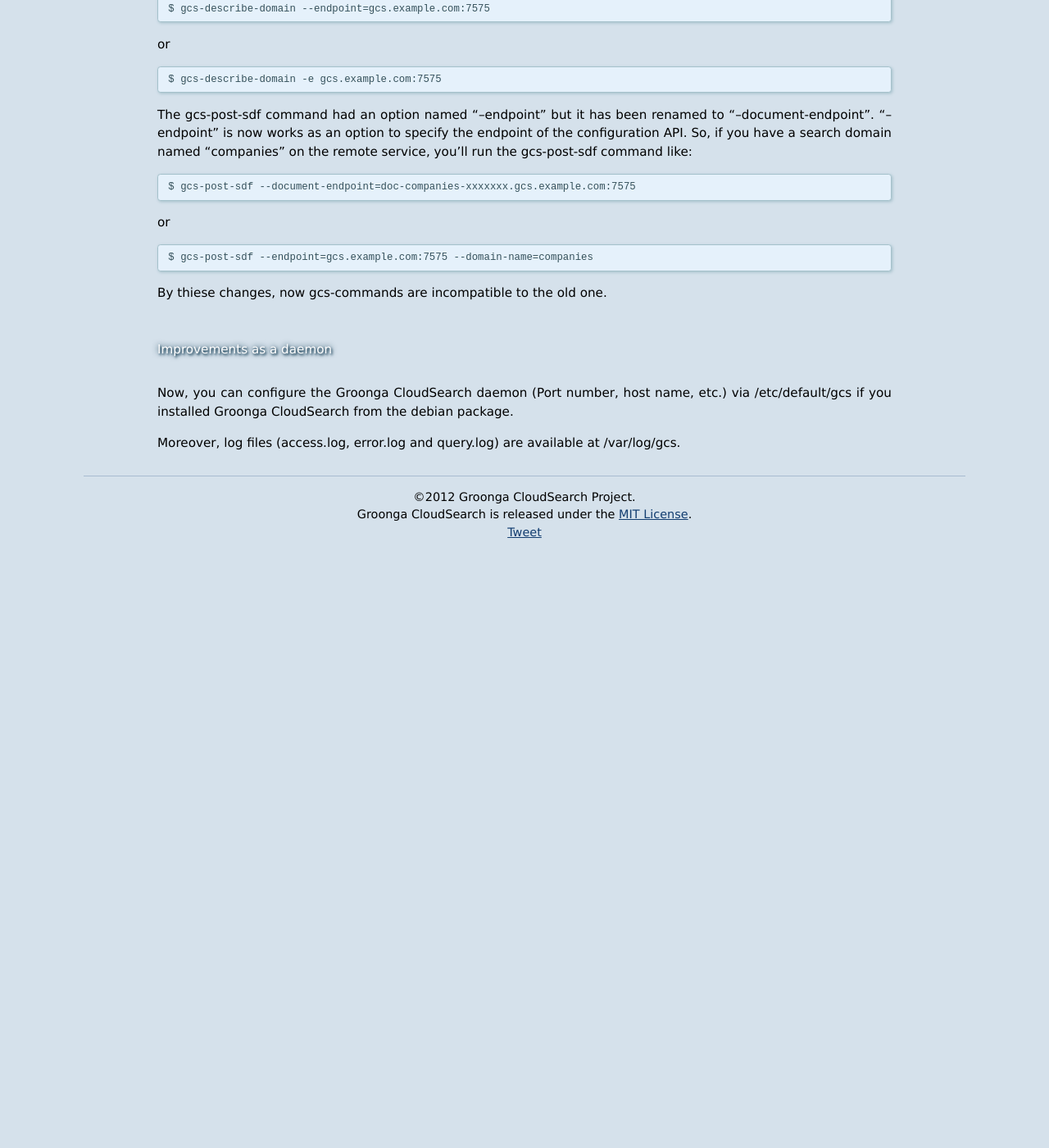
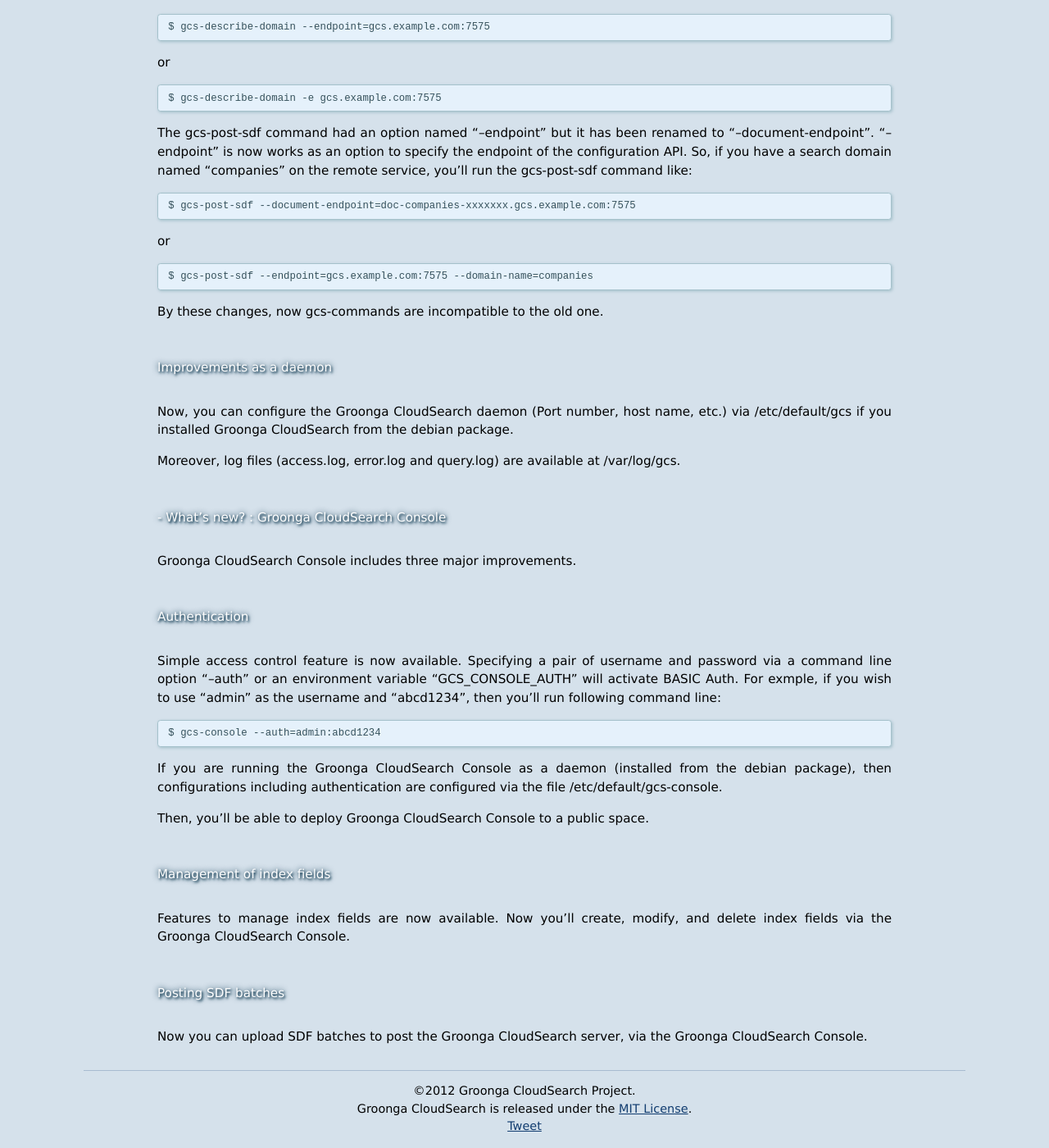
Before and after one commit to groonga/gcs.groonga.org, a Jekyll site: the page built from _posts/2012-11-29-1.4.0-release.md, in a window 1280 px wide and 1400 px high, scrolled down 945 px. Shown: the whole window at 82% size. Built offline with Jekyll 4.4.1, drawn with Linux system fonts in a browser that asks for light colours; comment, search, counter and statistics services are not loaded; before the commit the page ends 1621 px from its top, so only the background shows below that; some of the changed text lies outside the part shown.

Commit message:
Update release notes of gcs-console

```diff
--- a/_posts/2012-11-29-1.4.0-release.md
+++ b/_posts/2012-11-29-1.4.0-release.md
@@ -4,23 +4,31 @@
 description: We've shipped Groonga CloudSearch version 1.4.0 and Groonga CloudSearch Console 1.1.0. New features come with the release!
 ---
 
-Today, we've shipped Groonga CloudSearch version 1.4.0 and Groonga CloudSearch Console 1.1.0.
-You can download the packages and read the tutorial on [the home page of this project site](/).
+Today, we've shipped Groonga CloudSearch version 1.4.0 and Groonga CloudSearch
+Console 1.1.0. You can download the packages and read the tutorial on
+[the home page of this project site](/).
 
-### What's new?
+### What's new? : Groonga CloudSearch
 
-This release includes following two topics.
+Groonga CloudSearch 1.4.0 includes following two topics.
 
-### Better compatibility to the Amazon CloudSearch
+#### Better compatibility to the Amazon CloudSearch
 
- * Search results are now sortable by "rank" option. Currently, only simple sort is supported. Custom rank expressions are not available yet.
- * Number of searchable documents is returned as a part of response from DescribeDomains.
- * "Arn" is now returned as part of domain statuses.
- * Error responses for CreateDomain, DeleteDomain, and DescribeDomains are now more compatible.
+ * Search results are now sortable by "rank" option. Currently, only simple
+   sort is supported. Custom rank expressions are not available yet.
+ * Number of searchable documents is returned as a part of response from
+   DescribeDomains.
+ * "Arn" is now returned as a part of domain statuses.
+ * Responses for CreateDomain, DeleteDomain, DescribeDomains, DefineIndexField,
+   DeleteIndexField, and DescribeIndexFields are now more compatible.
 
 #### CLI tools improvements
 
-Now Groonga CloudSearch CLI (Command Line Interface) tools accept "-e" (or "--endpoint") option to specify the endpoint of the configuration API. For example, if your remote Groonga CloudSearch server is accessible with the URI "http://gcs.example.com:7575/", then you'll run the gcs-describe-domain command like:
+Now Groonga CloudSearch CLI (Command Line Interface) tools accept "-e" (or
+"--endpoint") option to specify the endpoint of the configuration API.
+For example, if your remote Groonga CloudSearch server is accessible with the
+URI "http://gcs.example.com:7575/", then you'll run the gcs-describe-domain
+command like:
 
     $ gcs-describe-domain --endpoint=gcs.example.com:7575
 
@@ -36,10 +48,43 @@
 
     $ gcs-post-sdf --endpoint=gcs.example.com:7575 --domain-name=companies
 
-By thiese changes, now gcs-commands are incompatible to the old one.
+By these changes, now gcs-commands are incompatible to the old one.
 
 #### Improvements as a daemon
 
-Now, you can configure the Groonga CloudSearch daemon (Port number, host name, etc.) via /etc/default/gcs if you installed Groonga CloudSearch from the debian package.
+Now, you can configure the Groonga CloudSearch daemon (Port number, host name,
+etc.) via /etc/default/gcs if you installed Groonga CloudSearch from the debian
+package.
 
-Moreover, log files (access.log, error.log and query.log) are available at /var/log/gcs.
+Moreover, log files (access.log, error.log and query.log) are available at
+/var/log/gcs.
+
+
+### What's new? : Groonga CloudSearch Console
+
+Groonga CloudSearch Console includes three major improvements.
+
+#### Authentication
+
+Simple access control feature is now available. Specifying a pair of username
+and password via a command line option "--auth" or an environment variable
+"GCS_CONSOLE_AUTH" will activate BASIC Auth. For exmple, if you wish to use
+"admin" as the username and "abcd1234", then you'll run following command line:
+
+    $ gcs-console --auth=admin:abcd1234
+
+If you are running the Groonga CloudSearch Console as a daemon (installed from
+the debian package), then configurations including authentication are
+configured via the file /etc/default/gcs-console.
+
+Then, you'll be able to deploy Groonga CloudSearch Console to a public space.
+
+#### Management of index fields
+
+Features to manage index fields are now available. Now you'll create, modify,
+and delete index fields via the Groonga CloudSearch Console.
+
+#### Posting SDF batches
+
+Now you can upload SDF batches to post the Groonga CloudSearch server, via the
+Groonga CloudSearch Console.
```
Also changed, not shown: other parts of _posts/2012-11-29-1.4.0-release.md (+5 -1 lines).
